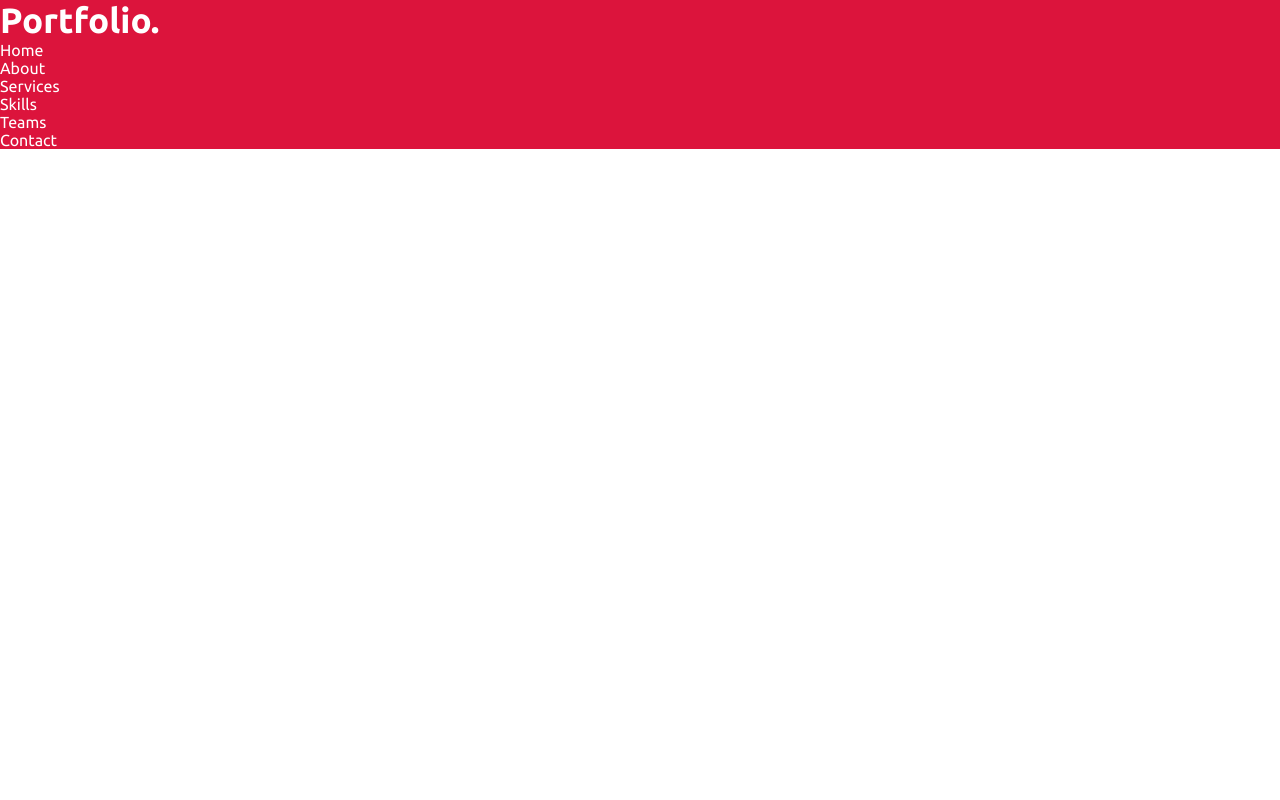
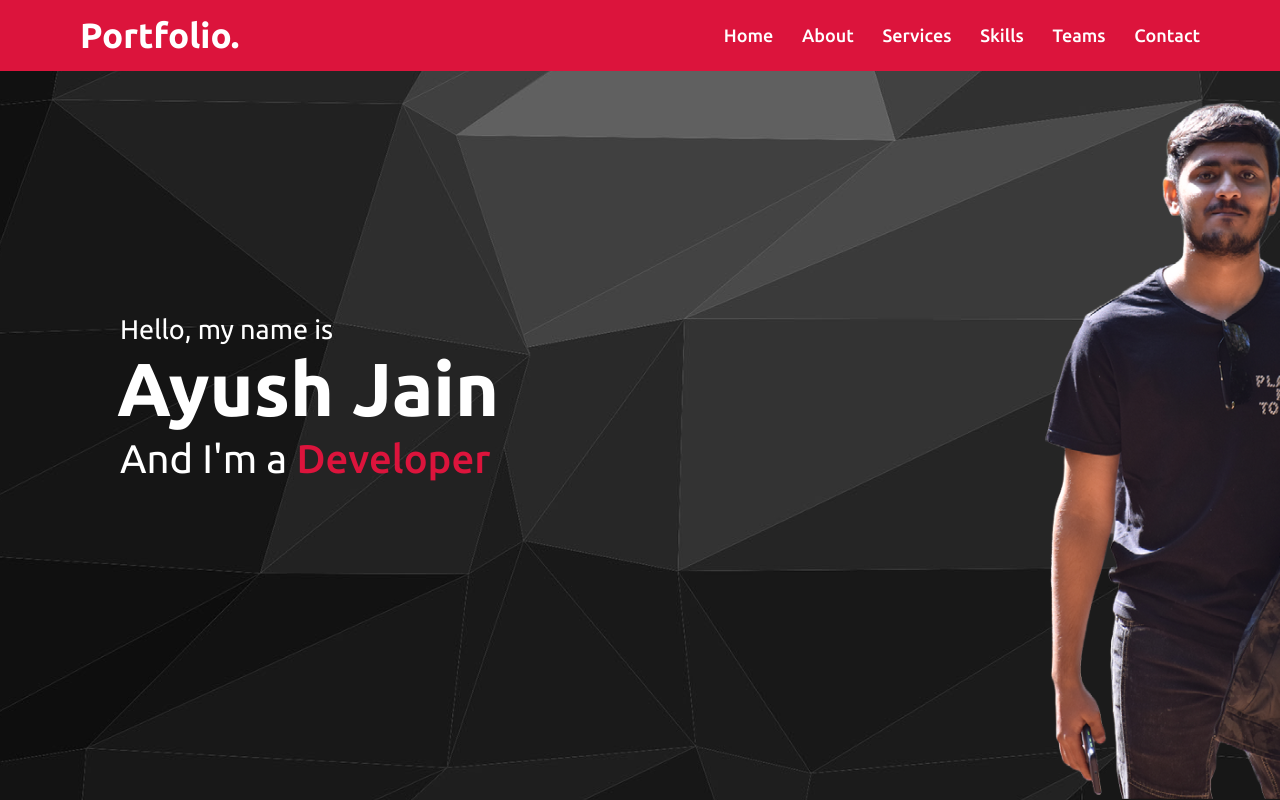
Before and after one commit to not4YU5H/Portfolio, a plain HTML site: page index.html in a window 1280 px wide. Drawn offline with Linux system fonts and the light colour scheme.

Commit message:
First screen + Banner almost done

```diff
--- a/index.html
+++ b/index.html
@@ -22,5 +22,16 @@
         </ul>
     </div>
 </nav>
+
+<section class="home" id="home">
+    <div class="max-width">
+        <div class="home-content">
+            <div class="text-1">Hello, my name is</div>
+            <div class="text-2">Ayush Jain</div>
+            <div class="text-3">And I'm a <span>Developer</span></div>
+        </div>
+    </div>
+</section>
+
 </body>
 </html>
--- a/style.css
+++ b/style.css
@@ -6,11 +6,24 @@
     text-decoration: none;
 }
 
+.max-width {
+    max-width: 1300px;
+    padding: 0 80px;
+    margin: auto;
+}
+
 .navbar {
     position: fixed;
     width: 100%;
     background: crimson;
     font-family: 'Ubuntu', sans-serif;
+    padding: 15px 0;
+}
+
+.navbar .max-width {
+    display: flex;
+    align-items: center;
+    justify-content: space-between;
 }
 
 .navbar .logo a {
@@ -19,6 +32,46 @@
     color: white;
 }
 
+.navbar .menu li {
+    list-style: none;
+    display: inline-block;
+}
+
 .navbar .menu li a {
     color: white;
+    font-size: 18px;
+    font-weight: 500;
+    margin-left: 25px;
 }
+
+.home {
+    display: flex;
+    background: url("images/banner.png") no-repeat center;
+    height: 100vh;
+    color: white;
+    min-height: 500px;
+    font-family: 'Ubuntu', sans-serif;
+}
+
+.home .max-width {
+    margin: auto 0 auto 40px;
+}
+
+.home .home-content .text-1 {
+    font-size: 27px;
+}
+.home .home-content .text-2 {
+    font-size: 75px;
+    font-weight: 600;
+    margin-left: -3px;
+}
+
+.home .home-content .text-3 {
+    font-size: 40px;
+    margin: 5px 0;
+}
+
+.home .home-content .text-3 span {
+    color: crimson;
+    font-weight: 500;
+}
```
Also changed, not shown: images/banner.png (added).
